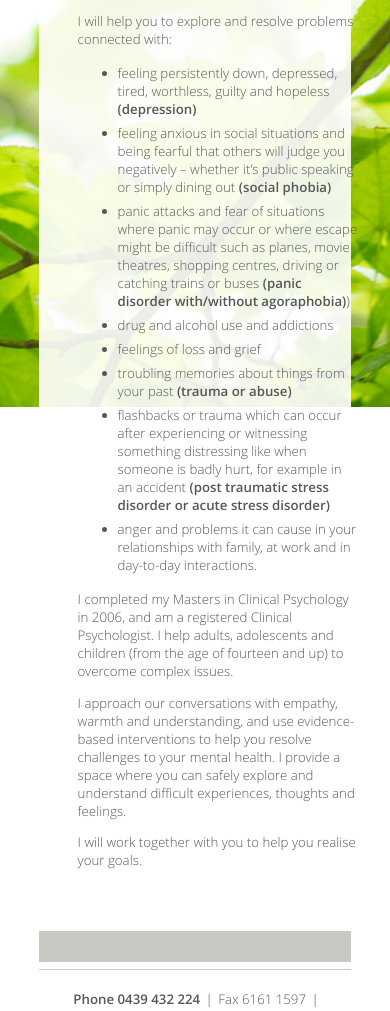
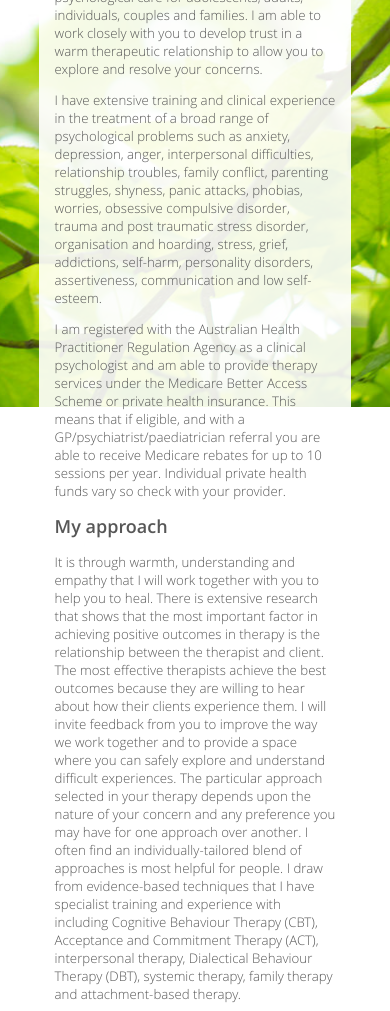
Before and after one commit to michaelbramwell/paula-bramwell, a plain HTML site: page public/index.html in a window 390 px wide. Shown: the part 437-1448 px from the top of the page. Drawn offline with Linux system fonts and the light colour scheme.

Commit message:
Added new text and fixed mobile views

```diff
--- a/public/index.html
+++ b/public/index.html
@@ -23,20 +23,13 @@
 					<div id="content">
 						<h1>Paula Bramwell</h1>
 						<h2>Clinical Psychologist | <span>BA (Hons) MPsych (Clinical)</span></h2>
-						<p>I will help you to explore and resolve problems connected with:</p>
-						<ul>
-							<li>feeling persistently down, depressed, tired, worthless, guilty and hopeless <strong>(depression)</strong></li>
-							<li>feeling anxious in social situations and being fearful that others will judge you negatively – whether it’s public speaking or simply dining out <strong>(social phobia)</strong></li>
-							<li>panic attacks and fear of situations where panic may occur or where escape might be difficult such as planes, movie theatres, shopping centres, driving or catching trains or buses <strong>(panic disorder with/without agoraphobia)</strong>)</li>
-							<li>drug and alcohol use and addictions</li>
-							<li>feelings of loss and grief</li>
-							<li>troubling memories about things from your past <strong>(trauma or abuse)</strong></li>
-							<li>flashbacks or trauma which can occur after experiencing or witnessing something distressing like when someone is badly hurt, for example in an accident <strong>(post traumatic stress disorder or acute stress disorder)</strong></li>
-							<li>anger and problems it can cause in your relationships with family, at work and in day-to-day interactions.</li>
-						</ul>
-						<p>I completed my Masters in Clinical Psychology in 2006, and am a registered Clinical Psychologist. I help adults, adolescents and children (from the age of fourteen and up) to overcome complex issues.</p>
-						<p>I approach our conversations with empathy, warmth and understanding, and use evidence-based interventions to help you resolve challenges to your mental health. I provide a space where you can safely explore and understand difficult experiences, thoughts and feelings.</p>
-						<p>I will work together with you to help you realise your goals.</p>
+						<p>I am a registered clinical psychologist and am committed to the provision of excellence in psychological care for adolescents, adults, individuals, couples and families. I am able to work closely with you to develop trust in a warm therapeutic relationship to allow you to explore and resolve your concerns.</p>
+						<p>I have extensive training and clinical experience in the treatment of a broad range of psychological problems such as anxiety, depression, anger, interpersonal difficulties, relationship troubles, family conflict, parenting struggles, shyness, panic attacks, phobias, worries, obsessive compulsive disorder, trauma and post traumatic stress disorder, organisation and hoarding, stress, grief, addictions, self-harm, personality disorders, assertiveness, communication and low self-esteem.</p>
+						<p>I am registered with the Australian Health Practitioner Regulation Agency as a clinical psychologist and am able to provide therapy services under the Medicare Better Access Scheme or private health insurance. This means that if eligible, and with a GP/psychiatrist/paediatrician referral you are able to receive Medicare rebates for up to 10 sessions per year. Individual private health funds vary so check with your provider.</p>
+						<h2>My approach</h2>
+						<p>It is through warmth, understanding and empathy that I will work together with you to help you to heal. There is extensive research that shows that the most important factor in achieving positive outcomes in therapy is the relationship between the therapist and client. The most effective therapists achieve the best outcomes because they are willing to hear about how their clients experience them. I will invite feedback from you to improve the way we work together and to provide a space where you can safely explore and understand difficult experiences. The particular approach selected in your therapy depends upon the nature of your concern and any preference you may have for one approach over another. I often find an individually-tailored blend of approaches is most helpful for people. I draw from evidence-based techniques that I have specialist training and experience with including Cognitive Behaviour Therapy (CBT), Acceptance and Commitment Therapy (ACT), interpersonal therapy, Dialectical Behaviour Therapy (DBT), systemic therapy, family therapy and attachment-based therapy.</p>
+						<h2>Making an appointment</h2>
+						<p>I am currently accepting new referrals. To enquire or to make an appointment, please <a href="tel:0439432224">call</a> or <a href="mailto:paula@paulabramwell.com.au">email</a>.</p>
 					</div>
 				</div>
 			</section>
--- a/src/sass/main.scss
+++ b/src/sass/main.scss
@@ -203,7 +203,7 @@ html {
 	}
 }
 
-@media only screen and (max-width: 1050px) {
+@media only screen and (max-width: 1024px) {
 	h1 {
 		font-size: 30px;
 	}
@@ -216,17 +216,16 @@ html {
 		body {
 			font-size: 90%;
 
+			.base {
+
 				header {
 					height: 205px;
 
-			}
-
-			section {
-
 					.wrapper {
 
-					#portrait {
-						width: 300px;
+						#logo {
+							margin-left: calc(50% - 362px);
+						}
 					}
 				}
 			}
@@ -239,18 +238,18 @@ html {
 
 		body {
 
+			.base {
 				header {
+					padding-bottom: 17px;
 
 					.wrapper {
 
 						#logo {
 							width: 287px;
-						height: 89%;
 							margin-left: calc(50% - 160px);
 						}
 
 						ul {
-						padding: 0;
 							display: block;
 							text-align: center;
 						}
@@ -262,13 +261,9 @@ html {
 
 				.wrapper {
 
-					#portrait {
-						background-size: 261px;
+					#content {
+						margin-left: 0;
 					}
-
-					#content {
-						width: 54%;
-						margin-left: 0;
 				}
 			}
 			}
@@ -296,10 +291,6 @@ html {
 
 				.wrapper {
 
-					#portrait {
-						display: none;
-					}
-
 					#content {
 						width: 100%;
 						margin-left: 0;
```
Also changed, not shown: public/assets/css/main.css, 1 other file. Lines whose indentation alone changed are shown as unchanged.
